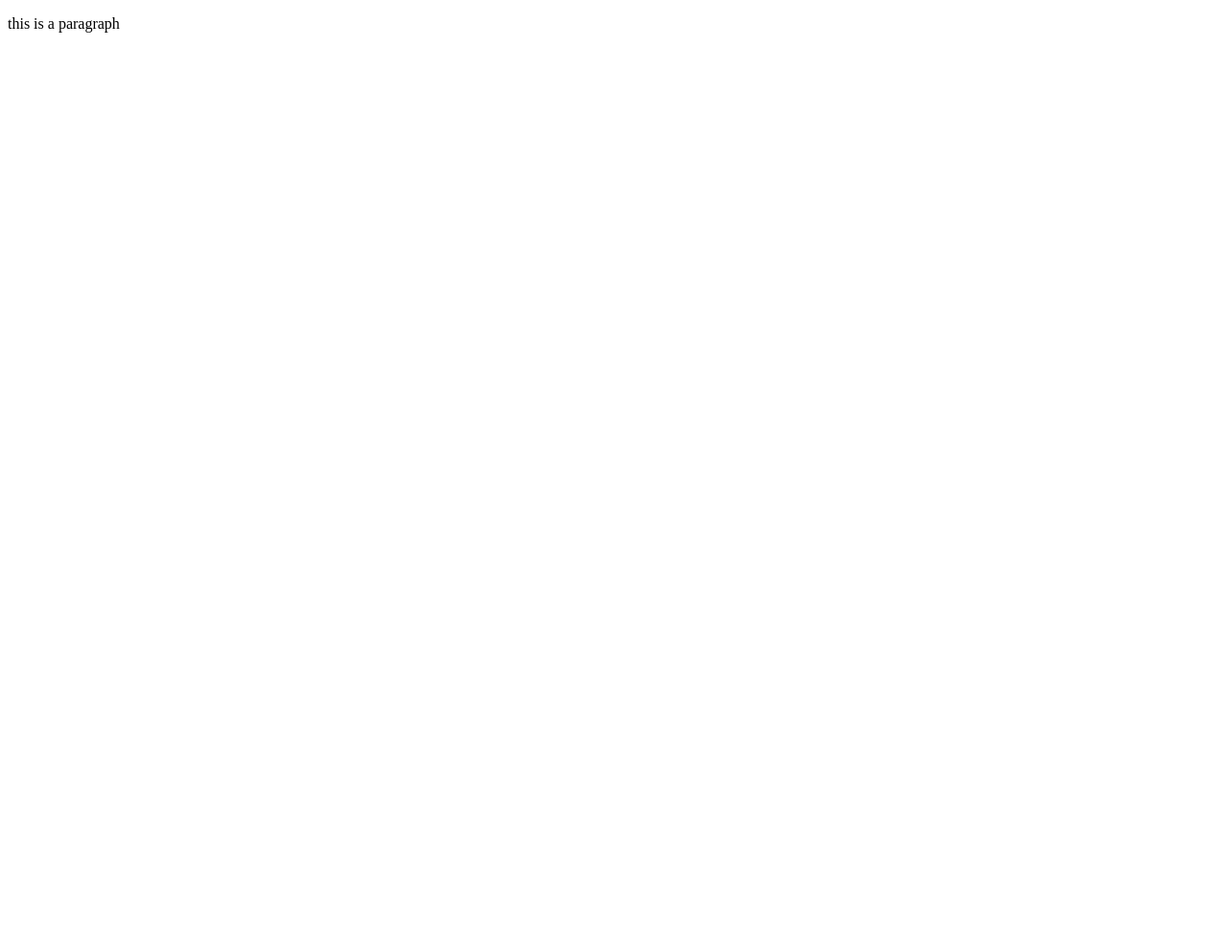
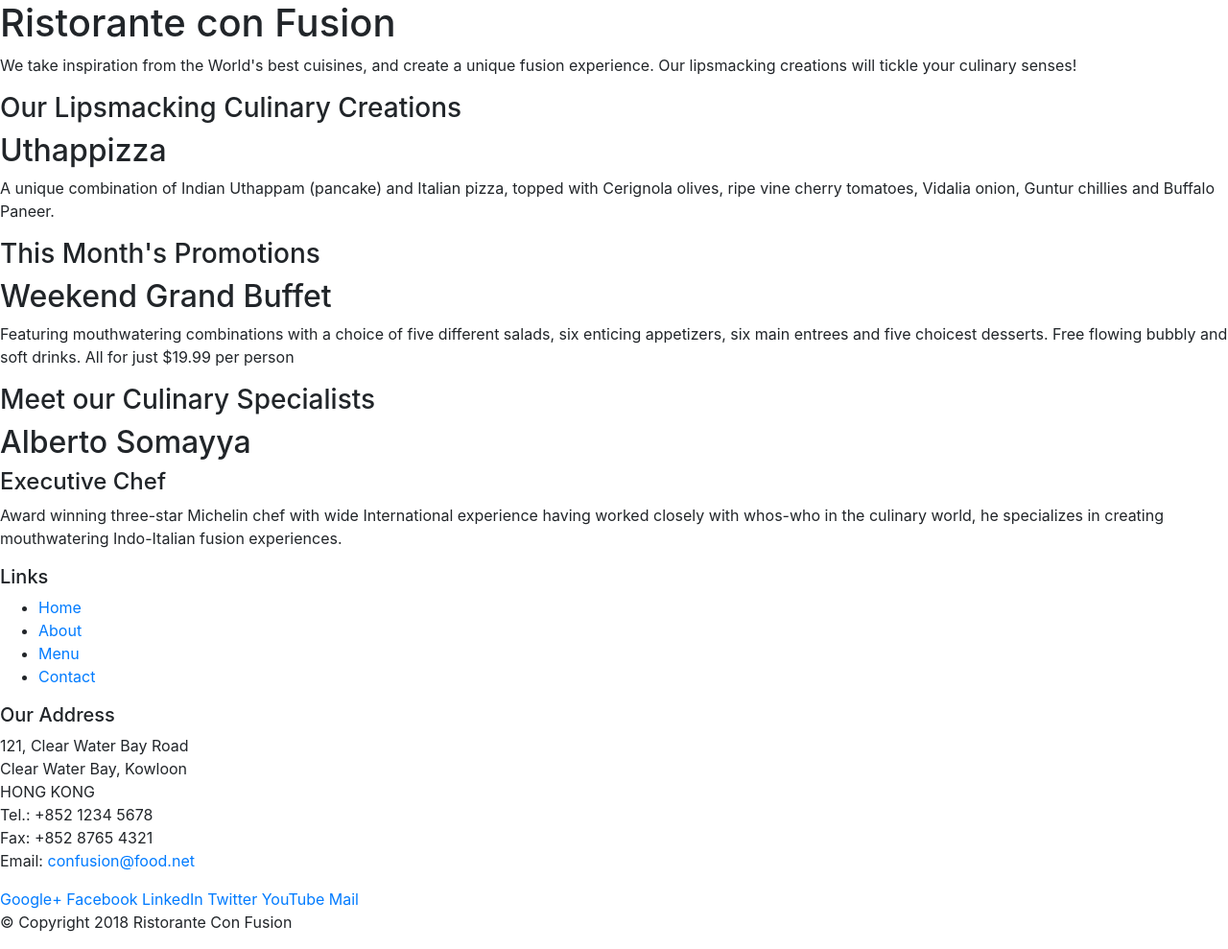
Before and after one commit to aristosChatzidis/bootstrap-sam-git, a website: page index.html in a window 1280 px wide. Shown: the whole page at 96% size. Before the commit the page ends 800 px from the top, so only its background shows below. Drawn offline with nearby package versions, Linux system fonts and the light colour scheme.

```diff
--- a/index.html
+++ b/index.html
@@ -4,10 +4,105 @@
     <meta charset="UTF-8">
     <meta http-equiv="X-UA-Compatible" content="IE=edge">
     <meta name="viewport" content="width=device-width, initial-scale=1.0">
-    <title>Document</title>
-</head>
-<body>
-    <p>this is a paragraph</p>
+    <title>Ristorante Con Fusion</title>
 
-</body>
-</html>
+    <link rel="stylesheet" href="node_modules/bootstrap/dist/css/bootstrap.min.css">
+    </head>
+
+    <body>
+
+        <header>
+            <div>
+                <div>
+                    <div>
+                        <h1>Ristorante con Fusion</h1>
+                        <p>We take inspiration from the World's best cuisines, and create a unique fusion experience. Our lipsmacking creations will tickle your culinary senses!</p>
+                    </div>
+                    <div>
+                    </div>
+                </div>
+            </div>
+        </header>
+
+        <div>
+            <div>
+                <div>
+                    <h3>Our Lipsmacking Culinary Creations</h3>
+                </div>
+                <div>
+                    <h2>Uthappizza</h2>
+                    <p>A unique combination of Indian Uthappam (pancake) and Italian pizza, topped with Cerignola olives, ripe vine cherry tomatoes, Vidalia onion, Guntur chillies and Buffalo Paneer.</p>
+                </div>
+            </div>
+
+
+            <div>
+                <div>
+                    <h3>This Month's Promotions</h3>
+                </div>
+                <div>
+                    <h2>Weekend Grand Buffet</h2>
+                    <p>Featuring mouthwatering combinations with a choice of five different salads, six enticing appetizers, six main entrees and five choicest desserts. Free flowing bubbly and soft drinks. All for just $19.99 per person </p>
+                </div>
+            </div>
+
+            <div>
+                <div>
+                    <h3>Meet our Culinary Specialists</h3>
+                </div>
+                <div>
+                    <h2>Alberto Somayya</h2>
+                    <h4>Executive Chef</h4>
+                    <p>Award winning three-star Michelin chef with wide International experience having worked closely with whos-who in the culinary world, he specializes in creating mouthwatering Indo-Italian fusion experiences. </p>
+                </div>
+            </div>
+        </div>
+
+        <footer>
+            <div>
+                <div>
+                    <div>
+                        <h5>Links</h5>
+                        <ul>
+                            <li><a href="#">Home</a></li>
+                            <li><a href="#">About</a></li>
+                            <li><a href="#">Menu</a></li>
+                            <li><a href="#">Contact</a></li>
+                        </ul>
+                    </div>
+                    <div>
+                        <h5>Our Address</h5>
+                        <address>
+                          121, Clear Water Bay Road<br>
+                          Clear Water Bay, Kowloon<br>
+                          HONG KONG<br>
+                          Tel.: +852 1234 5678<br>
+                          Fax: +852 8765 4321<br>
+                          Email: <a href="mailto:confusion@food.net">confusion@food.net</a>
+                       </address>
+                    </div>
+                    <div>
+                        <div>
+                            <a href="http://google.com/+">Google+</a>
+                            <a href="http://www.facebook.com/profile.php?id=">Facebook</a>
+                            <a href="http://www.linkedin.com/in/">LinkedIn</a>
+                            <a href="http://twitter.com/">Twitter</a>
+                            <a href="http://youtube.com/">YouTube</a>
+                            <a href="mailto:">Mail</a>
+                        </div>
+                    </div>
+               </div>
+               <div>
+                    <div>
+                        <p>© Copyright 2018 Ristorante Con Fusion</p>
+                    </div>
+               </div>
+            </div>
+        </footer>
+    <!-- JQuery first , then Popper.js , then Bootstrap JS-->
+    <script src="node_modules/jquery/dist/jquery.slim.min.js"></script>
+    <script src="node_modules/popper.js/dist/popper.min.js"></script>
+    <script src="node_modules/bootstrap/dist/js/bootstrap.min.js"></script>
+    </body>
+
+    </html>
```
Also changed, not shown: package.json (+6 -1 lines), 2 other files.
